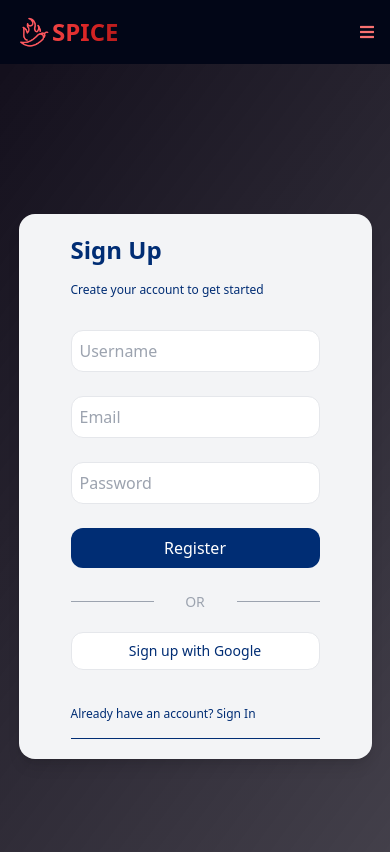
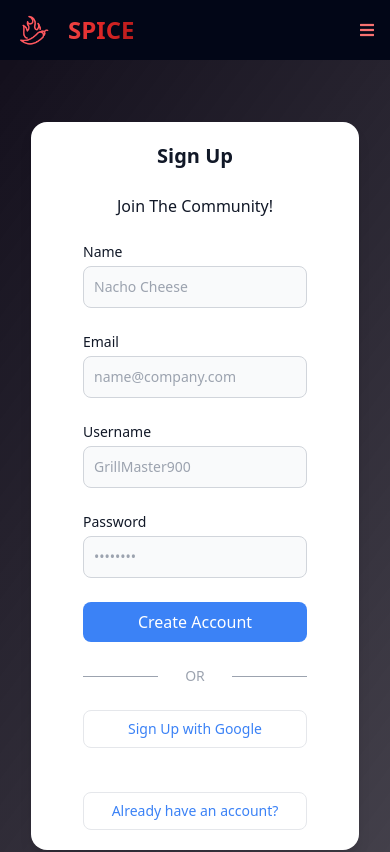
Before and after one commit to jbxamora/SPICE, a React (Vite) app in the folder client/: page /signup in a window 390 px wide. Shown: the top 852 px of the page. Built offline with nearby package versions, Linux system fonts and the light colour scheme.

Commit message:
created friends sidebar extension // updated sign in/up pages // updated constants to reflect fake friend data // updated links on all pages

```diff
--- a/client/src/components/NavBar/index.jsx
+++ b/client/src/components/NavBar/index.jsx
@@ -17,6 +17,7 @@ const Navbar = () => {
 
     return () => clearInterval(interval);
   }, []);
+
   // Conditional Render of Sign IN/UP Buttons
   const renderAuthButton = () => {
     // replace this with the actual authentication state.
@@ -32,25 +33,26 @@ const Navbar = () => {
       return location.pathname === "/signup" ? (
         <Link
           to="/signin"
-          className="text-gray-300 hover:text-white hover:bg-gray-700 px-3 py-2 rounded-md text-sm font-medium"
+          className="text-gray-300 hover:text-white hover:bg-gray-700 block px-3 py-2 rounded-md text-base font-medium"
         >
           Log In
         </Link>
       ) : (
         <Link
           to="/signup"
-          className="text-gray-300 hover:text-white hover:bg-gray-700 px-3 py-2 rounded-md text-sm font-medium"
+          className="text-gray-300 hover:text-white hover:bg-gray-700 block px-3 py-2 rounded-md text-base font-medium"
         >
           Sign Up
         </Link>
       );
     }
   };
+
   // Conditional Render of SearchBar
 const renderSearchBar = () => {
   if (location.pathname === "/home") {
     return (
-        <div className="search-container pr-[553px]">
+      <div className="search-container hidden lg:block mr-[420px]">
         <input
           type="search"
           placeholder={searchPlaceholders[placeholderIndex]}
@@ -61,15 +63,19 @@ const Navbar = () => {
   }
 };
 
+  const handleMobileNavLinkClick = () => {
+    setIsOpen(false);
+  };
+
   return (
     <nav className="bg-[#020617] text-white fixed w-full top-0 left-0 z-50">
-      <div className="max-w-full mx-auto px-4 sm:px-6 lg:px-8">
-        <div className="flex items-center justify-between h-16">
+      <div className="max-w-full mx-auto px-4 sm:px-6 lg:px-8 py-3">
+        <div className="flex items-center justify-between">
           <div className="flex items-center">
             <img src={logo} alt="logo" className="w-9 h-9 object-contain" />
             <Link
               to="/"
-              className="text-2xl font-bold gradient-text cursor-pointer"
+              className="text-2xl font-bold gradient-text cursor-pointer ml-4"
             >
               SPICE
             </Link>
@@ -77,16 +83,16 @@ const Navbar = () => {
           <div className="hidden md:flex items-center">
             {renderSearchBar()}
 
-            <div className="flex items-baseline space-x-4">
+            <div className="flex items-baseline space-x-4 ml-4">
               <Link
                 to="/home"
-                className="text-gray-300 hover:text-white hover:bg-gray-700 px-3 py-2 rounded-md text-sm font-medium"
+                className="text-gray-300 hover:text-white px-4 py-2 rounded text-base font-medium transition-colors duration-200"
               >
                 Home
               </Link>
               <Link
                 to="/create"
-                className="text-gray-300 hover:text-white hover:bg-gray-700 px-3 py-2 rounded-md text-sm font-medium"
+                className="text-gray-300 hover:text-white px-4 py-2 rounded text-base font-medium transition-colors duration-200"
               >
                 Create
               </Link>
@@ -109,21 +115,24 @@ const Navbar = () => {
         <div className="px-2 pt-2 pb-3 space-y-1">
           <Link
             to="/home"
+            onClick={handleMobileNavLinkClick}
             className="text-gray-300 hover:text-white hover:bg-gray-700 block px-3 py-2 rounded-md text-base font-medium"
           >
             Home
           </Link>
           <Link
             to="/create"
+            onClick={handleMobileNavLinkClick}
             className="text-gray-300 hover:text-white hover:bg-gray-700 block px-3 py-2 rounded-md text-base font-medium"
           >
             Create
           </Link>
-          {renderAuthButton()}
+          <div onClick={handleMobileNavLinkClick}>{renderAuthButton()}</div>
         </div>
       </div>
     </nav>
   );
+
 };
 
 export default Navbar;
--- a/client/src/components/PostList/index.jsx
+++ b/client/src/components/PostList/index.jsx
@@ -1,7 +1,8 @@
 import React from "react";
 import PostCard from "../PostCard";
 import SideBar from "../SideBar";
-import { dummySavedPosts } from "../../constants/constants";
+import { dummySavedPosts, potentialFriends } from "../../constants/constants";
+
 
 const PostsList = ({ posts, savedPosts }) => {
   return (
@@ -17,7 +18,7 @@ const PostsList = ({ posts, savedPosts }) => {
             ))}
           </div>
         </div>
-        <SideBar savedPosts={dummySavedPosts} />
+        <SideBar savedPosts={dummySavedPosts} friends={potentialFriends} />
       </div>
     </div>
   );
--- a/client/src/pages/SignIn/index.jsx
+++ b/client/src/pages/SignIn/index.jsx
@@ -1,34 +1,54 @@
 import React from "react";
 import { Images } from "../../constants/constants";
+import { Link } from "react-router-dom";
 
 const SignIn = () => {
-
-    const randomImage = Images[Math.floor(Math.random() * Images.length)];
+  const randomImage = Images[Math.floor(Math.random() * Images.length)];
 
   return (
     <section className="bg-transparent min-h-screen flex items-center justify-center">
-      <div className="bg-gray-100 flex rounded-2xl shadow-lg max-w-3xl p-5 items-center">
-        <div className="md:w-1/2 px-8 md:px-16">
-          <h2 className="font-bold text-2xl text-[#002D74]">Login</h2>
-          <p className="text-xs mt-4 text-[#002D74]">
-            If you are already a member, easily log in
+      <div className="flex rounded-2xl shadow-lg max-w-3xl p-5 items-center bg-white dark:bg-gray-800">
+        <div className="md:w-1/2 px-8 md:px-16 space-y-6">
+          <h2 className="text-xl text-center font-bold text-gray-900 dark:text-white">
+            Welcome Back!
+          </h2>
+          <p className="text-md text-center text-gray-900 dark:text-white">
+            Login
           </p>
-          <form className="flex flex-col gap-4">
-            <input
-              className="p-2 mt-8 rounded-xl border"
-              type="email"
-              name="email"
-              placeholder="Email"
-            />
-            <div className="relative">
+          <form className="space-y-6">
+            <div>
+              <label
+                htmlFor="email"
+                className="block mb-2 text-sm font-medium text-gray-900 dark:text-white"
+              >
+                Email
+              </label>
               <input
-                className="p-2 rounded-xl border w-full"
+                id="email"
+                type="email"
+                name="email"
+                placeholder="name@company.com"
+                className="bg-gray-50 border border-gray-300 text-gray-900 text-sm rounded-lg focus:ring-blue-500 focus:border-blue-500 block w-full p-2.5 dark:bg-gray-600 dark:border-gray-500 dark:placeholder-gray-400 dark:text-white"
+                required
+              />
+            </div>
+            <div>
+              <label
+                htmlFor="password"
+                className="block mb-2 text-sm font-medium text-gray-900 dark:text-white"
+              >
+                Password
+              </label>
+              <input
+                id="password"
                 type="password"
                 name="password"
-                placeholder="Password"
+                placeholder="••••••••"
+                className="bg-gray-50 border border-gray-300 text-gray-900 text-sm rounded-lg focus:ring-blue-500 focus:border-blue-500 block w-full p-2.5 dark:bg-gray-600 dark:border-gray-500 dark:placeholder-gray-400 dark:text-white"
+                required
               />
             </div>
-            <button className="bg-[#002D74] rounded-xl text-white py-2 hover:scale-105 duration-300">
+            <button className="bg-blue-500 rounded-lg text-white py-2 w-full transition-colors duration-200 hover:bg-blue-600">
               Login
             </button>
           </form>
@@ -39,32 +59,28 @@ const SignIn = () => {
             <hr className="border-gray-400" />
           </div>
 
-          <button className="bg-white border py-2 w-full rounded-xl mt-5 flex justify-center items-center text-sm hover:scale-105 duration-300 text-[#002D74]">
+          <button className="bg-white border py-2 w-full rounded-lg mt-5 flex justify-center items-center text-sm hover:scale-105 duration-300 text-blue-500">
             Login with Google
           </button>
 
-          <div className="mt-5 text-xs border-b border-[#002D74] py-4 text-[#002D74]">
+          <div className="mt-5 text-xs border-b border-gray-200 py-4 text-gray-900 dark:text-white">
             <a href="#">Forgot your password?</a>
           </div>
 
-          <div className="mt-3 text-xs flex justify-between items-center text-[#002D74]">
+          <div className="mt-3 text-xs flex justify-between items-center text-gray-900 dark:text-white">
             <p>Don't have an account?</p>
-            <button className="py-2 px-5 bg-white border rounded-xl hover:scale-110 duration-300">
+            <Link to='/signup' className="py-2 px-5 bg-white border rounded-lg hover:scale-110 duration-300">
               Register
-            </button>
+            </Link>
           </div>
         </div>
 
         <div className="md:block hidden w-1/2">
-          <img
-            className="rounded-2xl"
-            src={randomImage}
-            />
+          <img className="rounded-2xl" src={randomImage} />
         </div>
       </div>
     </section>
   );
 };
 
-
 export default SignIn;
--- a/client/src/pages/SignUp/index.jsx
+++ b/client/src/pages/SignUp/index.jsx
@@ -1,50 +1,88 @@
 import React, { useState } from "react";
 import { Images } from "../../constants/constants";
-import SignIn from "../SignIn";
+import { Link } from "react-router-dom";
 
-const SignUp = ({}) => {
-
-  const [showSignIn, setShowSignIn] = useState(false);
+const SignUp = () => {
   const randomImage = Images[Math.floor(Math.random() * Images.length)];
 
-  const handleSignInClick = () => {
-    setShowSignIn(true);
-  };
 
-  if (showSignIn) {
-    return <SignIn />;
-  }
   return (
     <section className="bg-transparent min-h-screen flex items-center justify-center">
-      <div className="bg-gray-100 flex rounded-2xl shadow-lg max-w-3xl p-5 items-center">
-        <div className="md:w-1/2 px-8 md:px-16">
-          <h2 className="font-bold text-2xl text-[#002D74]">Sign Up</h2>
-          <p className="text-xs mt-4 text-[#002D74]">
-            Create your account to get started
+      <div className="flex rounded-2xl shadow-lg max-w-3xl p-5 items-center bg-white dark:bg-gray-800">
+        <div className="md:w-1/2 px-8 md:px-16 space-y-6">
+          <h2 className="text-xl font-bold text-center text-gray-900 dark:text-white">
+            Sign Up
+          </h2>
+          <p className="text-md text-center text-gray-900 dark:text-white">
+            Join The Community!
           </p>
-          <form className="flex flex-col gap-4">
+          <form className="space-y-6">
+            <div>
+              <label
+                htmlFor="name"
+                className="block mb-1 text-sm font-medium text-gray-900 dark:text-white"
+              >
+                Name
+              </label>
               <input
-              className="p-2 mt-8 rounded-xl border"
-              type="text"
-              name="username"
-              placeholder="Username"
+                id="name"
+                type="name"
+                name="name"
+                placeholder="Nacho Cheese"
+                className="bg-gray-50 border border-gray-300 text-gray-900 text-sm rounded-lg focus:ring-blue-500 focus:border-blue-500 block w-full p-2.5 dark:bg-gray-600 dark:border-gray-500 dark:placeholder-gray-400 dark:text-white"
+                required
               />
+            </div>
+            <div>
+              <label
+                htmlFor="email"
+                className="block mb-1 text-sm font-medium text-gray-900 dark:text-white"
+              >
+                Email
+              </label>
               <input
-              className="p-2 mt-2 rounded-xl border"
+                id="email"
                 type="email"
                 name="email"
-              placeholder="Email"
+                placeholder="name@company.com"
+                className="bg-gray-50 border border-gray-300 text-gray-900 text-sm rounded-lg focus:ring-blue-500 focus:border-blue-500 block w-full p-2.5 dark:bg-gray-600 dark:border-gray-500 dark:placeholder-gray-400 dark:text-white"
+                required
               />
-            <div className="relative mt-2">
+            </div>
+            <div>
+              <label
+                htmlFor="username"
+                className="block mb-1 text-sm font-medium text-gray-900 dark:text-white"
+              >
+                Username
+              </label>
               <input
-                className="p-2 rounded-xl border w-full"
+                id="username"
+                type="username"
+                name="username"
+                placeholder="GrillMaster900"
+                className="bg-gray-50 border border-gray-300 text-gray-900 text-sm rounded-lg focus:ring-blue-500 focus:border-blue-500 block w-full p-2.5 dark:bg-gray-600 dark:border-gray-500 dark:placeholder-gray-400 dark:text-white"
+                required
+              />
+            </div>
+            <div>
+              <label
+                htmlFor="password"
+                className="block mb-1 text-sm font-medium text-gray-900 dark:text-white"
+              >
+                Password
+              </label>
+              <input
+                id="password"
                 type="password"
                 name="password"
-                placeholder="Password"
+                placeholder="••••••••"
+                className="bg-gray-50 border border-gray-300 text-gray-900 text-sm rounded-lg focus:ring-blue-500 focus:border-blue-500 block w-full p-2.5 dark:bg-gray-600 dark:border-gray-500 dark:placeholder-gray-400 dark:text-white"
+                required
               />
             </div>
-            <button className="bg-[#002D74] rounded-xl text-white py-2 mt-2 hover:scale-105 duration-300">
-              Register
+            <button className="bg-blue-500 rounded-lg text-white py-2 w-full transition-colors duration-200 hover:bg-blue-600">
+              Create Account
             </button>
           </form>
 
@@ -54,14 +92,17 @@ const SignUp = ({}) => {
             <hr className="border-gray-400" />
           </div>
 
-          <button className="bg-white border py-2 w-full rounded-xl mt-5 flex justify-center items-center text-sm hover:scale-105 duration-300 text-[#002D74]">
-            Sign up with Google
+          <button className="bg-white border py-2 w-full rounded-lg mt-5 flex justify-center items-center text-sm hover:scale-105 duration-300 text-blue-500">
+            Sign Up with Google
           </button>
 
-          <div className="mt-5 text-xs border-b border-[#002D74] py-4 text-[#002D74]">
-            <a href="#" onClick={handleSignInClick}>
-              Already have an account? Sign In
-            </a>
+          <div className="mt-3 text-xs flex justify-between items-center text-gray-900 dark:text-white">
+            <Link
+            to='/signin'
+            className = "bg-white border py-2 w-full rounded-lg mt-5 flex justify-center items-center text-sm hover:scale-105 duration-300 text-blue-500"
+            >
+              Already have an account?
+            </Link>
           </div>
         </div>
 
```
Also changed, not shown: client/src/components/SideBar/index.jsx (+46 -2 lines), client/src/constants/constants.jsx (+39 -0 lines). Lines whose indentation alone changed are shown as unchanged.
